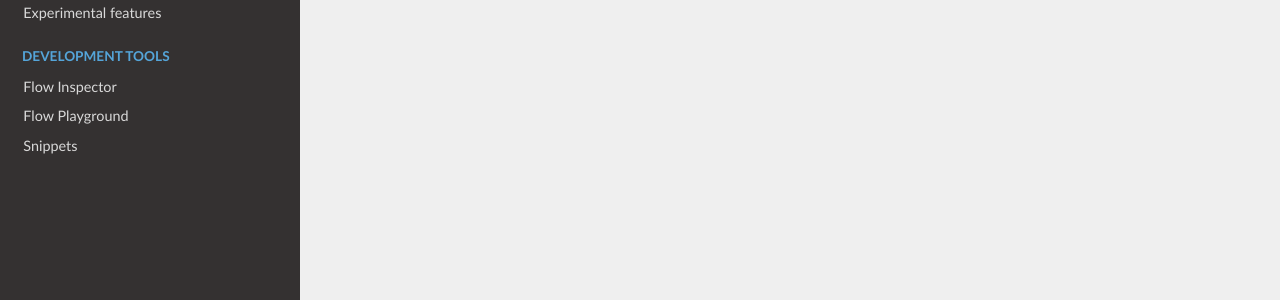
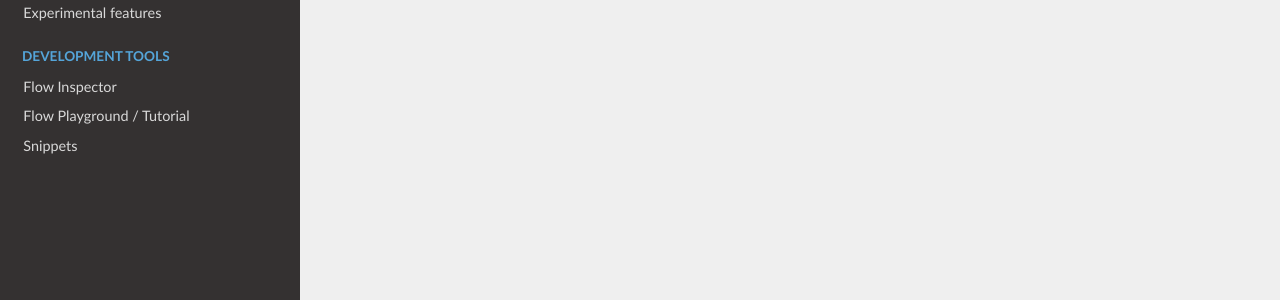
Before and after one commit to luk3yx/minetest-flow, an MkDocs documentation site: the page built from doc/index.md, in a window 1280 px wide. Shown: the part 463-763 px from the top of the page. Built offline with MkDocs 1.6.1, drawn with Linux system fonts in a browser that asks for light colours; nearby versions of some CDN libraries.

Commit message:
Add tutorial label to playground link

```diff
--- a/mkdocs.yml
+++ b/mkdocs.yml
@@ -20,5 +20,5 @@ nav:
         - experimental.md
     - Development tools:
         - Flow Inspector: https://content.luanti.org/packages/luk3yx/flow_inspector/
-        - Flow Playground: https://luk3yx.gitlab.io/minetest-flow-playground/
+        - Flow Playground / Tutorial: https://luk3yx.gitlab.io/minetest-flow-playground/
         - Snippets: https://content.luanti.org/packages/luk3yx/snippets/
```
